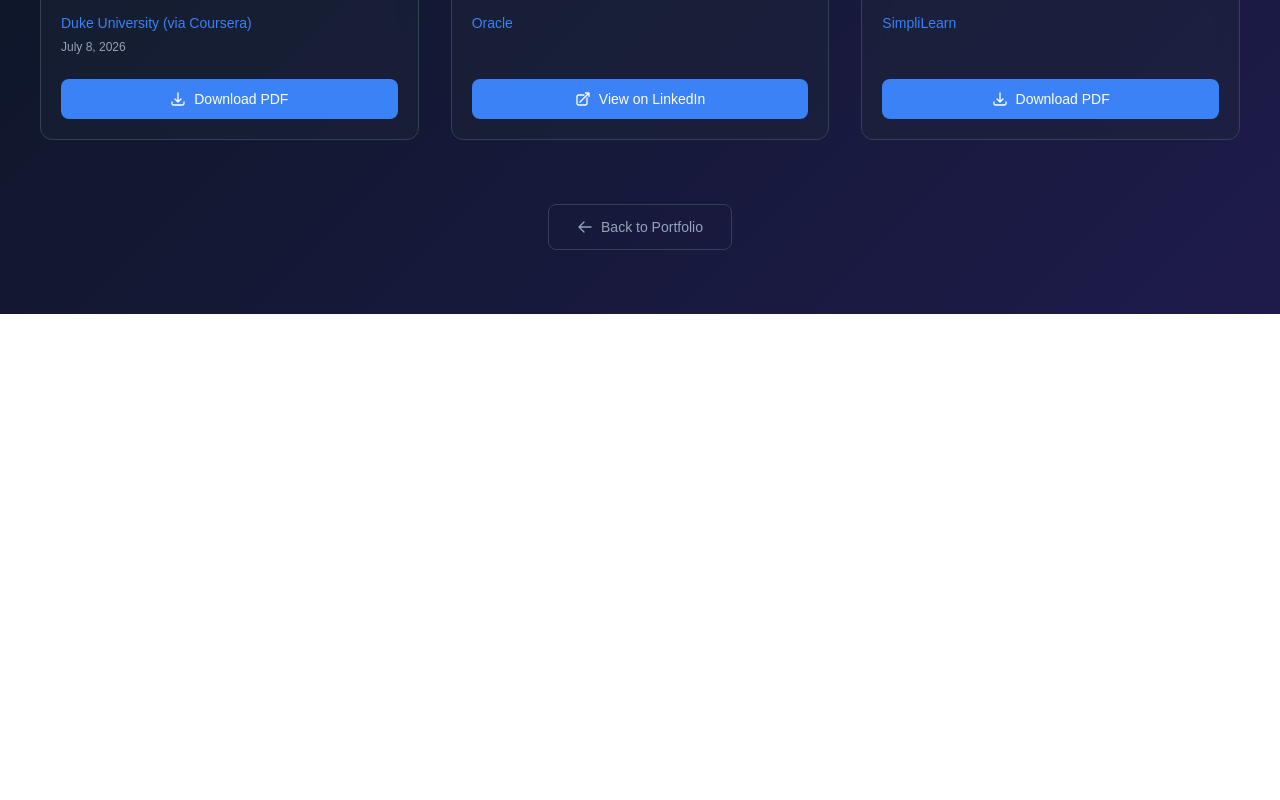
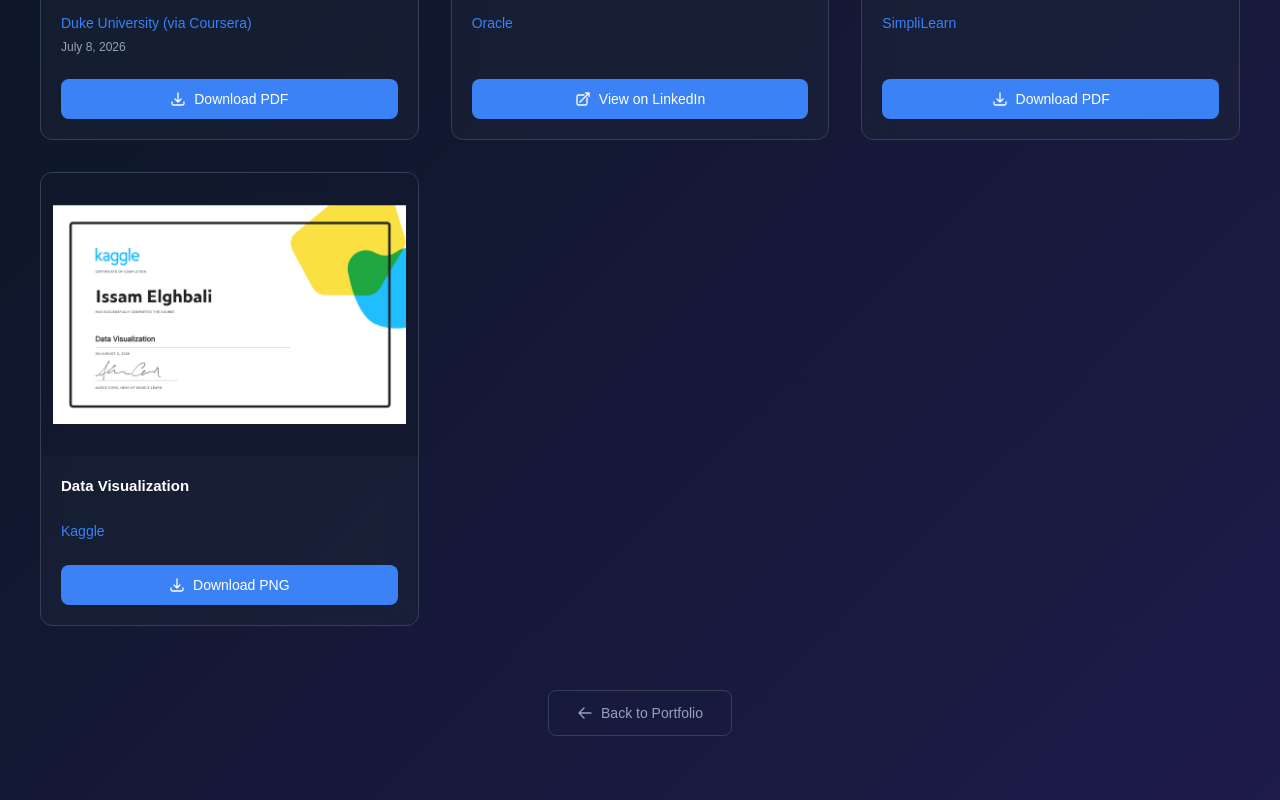
Before and after one commit to Elghbali01/portfolio, a Next.js app: page /certifications in a window 1280 px wide. Shown: the part 1656-2456 px from the top of the page. Before the commit the page ends 1970 px from the top, so only its background shows below. Built offline with nearby package versions, Linux system fonts and the light colour scheme.

Commit message:
add certification

```diff
--- a/components/CertificatePreviewModal.tsx
+++ b/components/CertificatePreviewModal.tsx
@@ -124,6 +124,31 @@
                 </a>
               )}
 
+              {cert.actionType === "download-image" && cert.downloadImage && (
+                <a
+                  href={cert.downloadImage}
+                  download={cert.downloadImage.split("/").pop() || "certificate.png"}
+                  className="inline-flex items-center gap-2 bg-[#3B82F6] hover:bg-[#2563EB]
+                             text-white text-sm font-medium px-5 py-2.5 rounded-lg
+                             transition-colors duration-300"
+                >
+                  <svg
+                    className="w-4 h-4"
+                    fill="none"
+                    viewBox="0 0 24 24"
+                    stroke="currentColor"
+                    strokeWidth={2}
+                  >
+                    <path
+                      strokeLinecap="round"
+                      strokeLinejoin="round"
+                      d="M3 16.5v2.25A2.25 2.25 0 0 0 5.25 21h13.5A2.25 2.25 0 0 0 21 18.75V16.5M16.5 12 12 16.5m0 0L7.5 12m4.5 4.5V3"
+                    />
+                  </svg>
+                  Download PNG
+                </a>
+              )}
+
               {cert.actionType === "external" && cert.externalUrl && (
                 <a
                   href={cert.externalUrl}
--- a/components/CertificationCard.tsx
+++ b/components/CertificationCard.tsx
@@ -90,6 +90,30 @@
                 </svg>
                 Download PDF
               </a>
+            ) : cert.actionType === "download-image" && cert.downloadImage ? (
+              <a
+                href={cert.downloadImage}
+                download={cert.downloadImage.split("/").pop() || "certificate.png"}
+                className="inline-flex items-center gap-2 w-full justify-center
+                           bg-[#3B82F6] hover:bg-[#2563EB] text-white text-sm font-medium
+                           px-4 py-2.5 rounded-lg transition-colors duration-300"
+              >
+                {/* Download icon */}
+                <svg
+                  className="w-4 h-4"
+                  fill="none"
+                  viewBox="0 0 24 24"
+                  stroke="currentColor"
+                  strokeWidth={2}
+                >
+                  <path
+                    strokeLinecap="round"
+                    strokeLinejoin="round"
+                    d="M3 16.5v2.25A2.25 2.25 0 0 0 5.25 21h13.5A2.25 2.25 0 0 0 21 18.75V16.5M16.5 12 12 16.5m0 0L7.5 12m4.5 4.5V3"
+                  />
+                </svg>
+                Download PNG
+              </a>
             ) : cert.actionType === "external" ? (
               cert.externalUrl ? (
                 <a
--- a/data/certifications.ts
+++ b/data/certifications.ts
@@ -16,10 +16,12 @@
   image: string;
   /** Path to the downloadable PDF in /public/certificates/ — null when no local PDF exists */
   pdf: string | null;
+  /** Path to a downloadable image when no PDF exists — null for most certs */
+  downloadImage: string | null;
   /** External URL (e.g. LinkedIn) — null for normal downloadable certs */
   externalUrl: string | null;
-  /** "download" → has local PDF  |  "external" → opens external link */
-  actionType: "download" | "external";
+  /** "download" → has local PDF  |  "download-image" → download PNG  |  "external" → opens external link */
+  actionType: "download" | "download-image" | "external";
   /** If true the cert appears in the homepage preview (max 3) */
   featured: boolean;
 };
@@ -45,6 +47,7 @@
     issuer: "IBM (via Coursera)",
     date: "July 15, 2026",
     ...makePaths("Python_for_Data_Science_AI"),
+    downloadImage: null,
     externalUrl: null,
     actionType: "download",
     featured: true,
@@ -55,6 +58,7 @@
     issuer: "DeepLearning.AI (via Coursera)",
     date: "July 27, 2026",
     ...makePaths("Supervised_ML_Regression_Classification"),
+    downloadImage: null,
     externalUrl: null,
     actionType: "download",
     featured: true,
@@ -65,6 +69,7 @@
     issuer: "IBM (via Coursera)",
     date: "July 8, 2026",
     ...makePaths("Introduction_to_Software_Engineering"),
+    downloadImage: null,
     externalUrl: null,
     actionType: "download",
     featured: true,
@@ -76,6 +81,7 @@
     title: "CS250: Python for Data Scientists",
     issuer: "Saylor Academy",
     ...makePaths("CS250_Python_for_dataScientist"),
+    downloadImage: null,
     externalUrl: null,
     actionType: "download",
     featured: false,
@@ -86,6 +92,7 @@
     issuer: "University of London (via Coursera)",
     date: "July 14, 2026",
     ...makePaths("The_Data_Science_Profession"),
+    downloadImage: null,
     externalUrl: null,
     actionType: "download",
     featured: false,
@@ -96,6 +103,7 @@
     issuer: "LearnQuest (via Coursera)",
     date: "July 10, 2026",
     ...makePaths("Spring_Ecosystem_and_Core"),
+    downloadImage: null,
     externalUrl: null,
     actionType: "download",
     featured: false,
@@ -106,6 +114,7 @@
     issuer: "Duke University (via Coursera)",
     date: "July 8, 2026",
     ...makePaths("Introduction_to_Machine_Learning"),
+    downloadImage: null,
     externalUrl: null,
     actionType: "download",
     featured: false,
@@ -117,6 +126,7 @@
     issuer: "Oracle",
     image: "/certificate-images/Oracle.png",
     pdf: null,
+    downloadImage: null,
     externalUrl:
       "https://www.linkedin.com/posts/issam-elghbali-2937b6258_oracle-java-foundations-activity-7415090851426562048-TlQ-",
     actionType: "external",
@@ -127,8 +137,21 @@
     title: "Python for Machine Learning",
     issuer: "SimpliLearn",
     ...makePaths("SimpliLearn_python_for_ML"),
+    downloadImage: null,
     externalUrl: null,
     actionType: "download",
+    featured: false,
+  },
+  {
+    // Special case — PNG only, no PDF available
+    id: "kaggle-data-visualization",
+    title: "Data Visualization",
+    issuer: "Kaggle",
+    image: "/certificate-images/Kaglle_data_vis.png",
+    pdf: null,
+    downloadImage: "/certificates/Kaglle_data_vis.png",
+    externalUrl: null,
+    actionType: "download-image",
     featured: false,
   },
 ];
```
Also changed, not shown: public/certificate-images/Kaglle_data_vis.png (added), public/certificates/Kaglle_data_vis.png (added).
